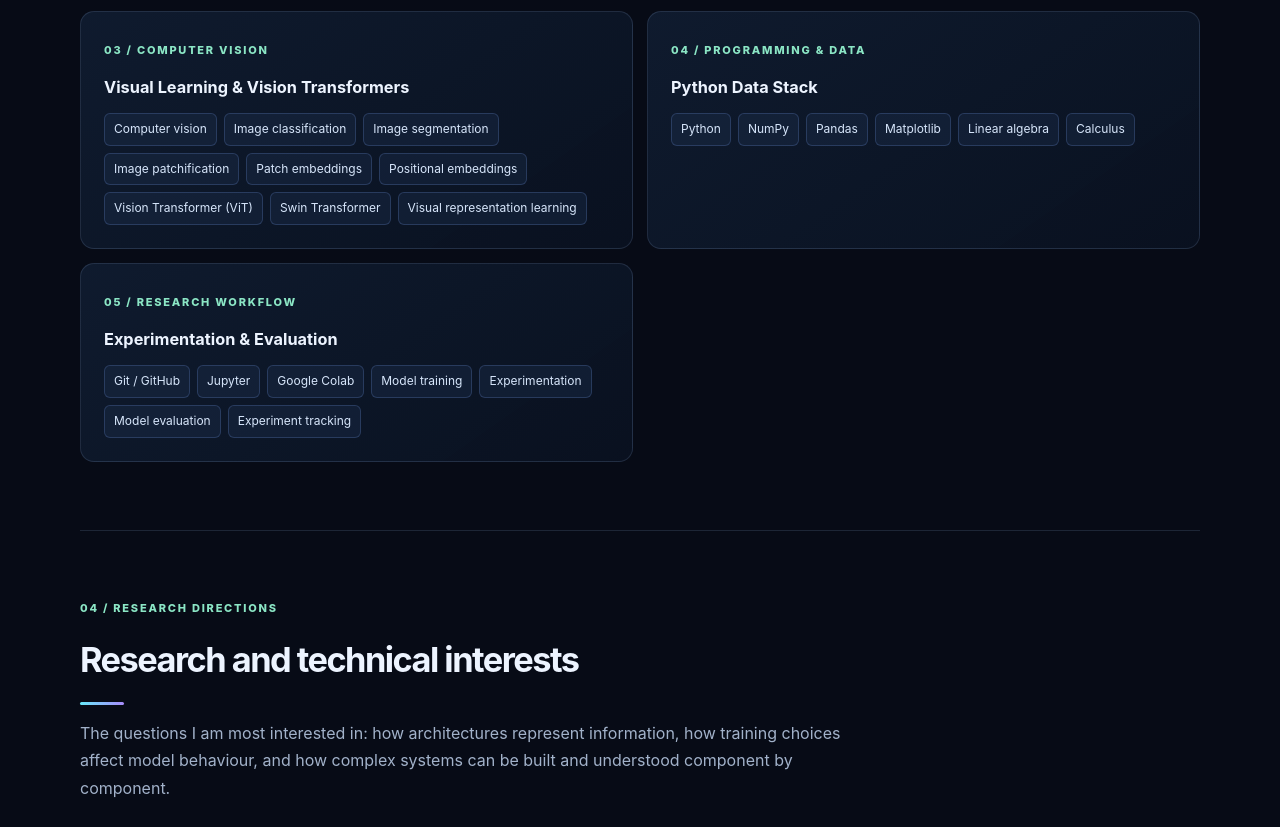
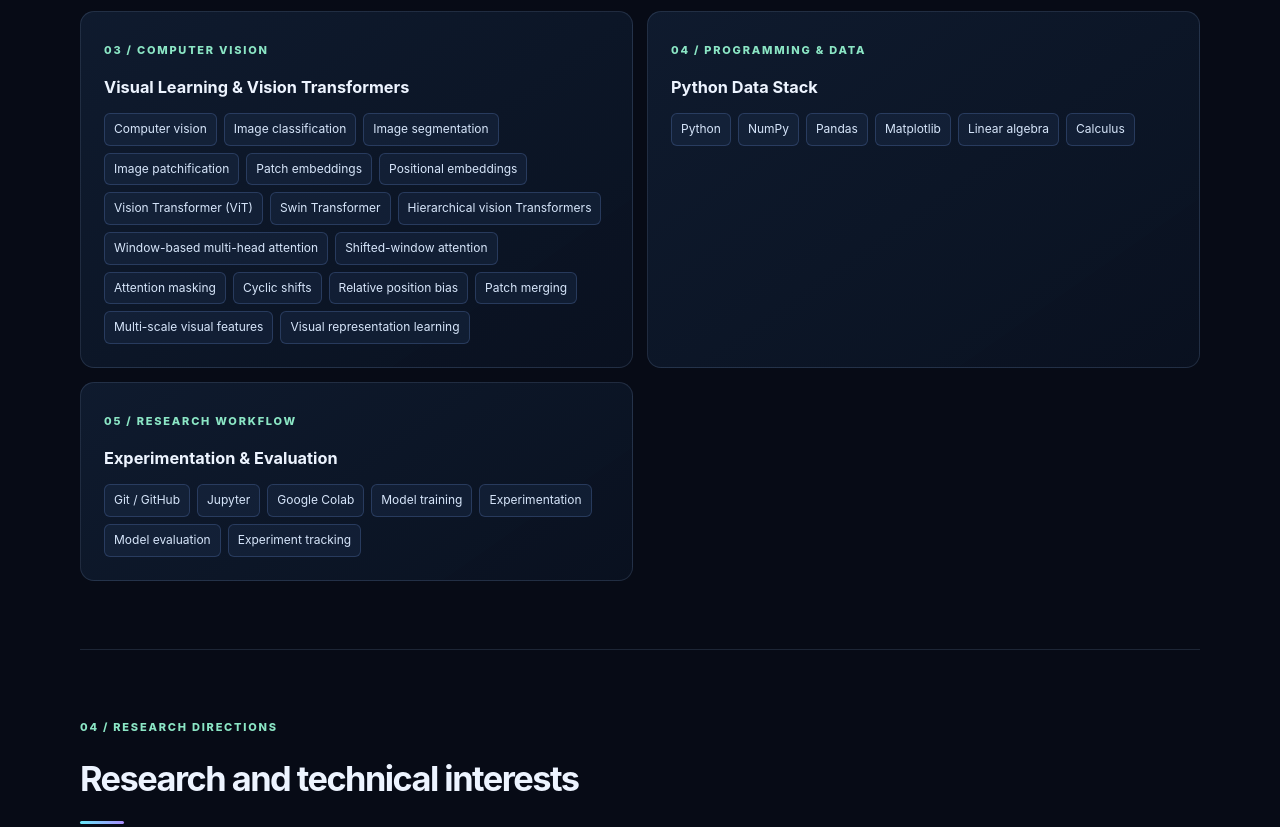
Before and after one commit to AliHassanAbbas/AliHassanAbbas.github.io, a plain HTML site: page index.html in a window 1280 px wide. Shown: the part 7960-8787 px from the top of the page. Drawn offline with Linux system fonts and the light colour scheme.

Commit message:
Expand computer vision expertise with Swin Transformer techniques

```diff
--- a/index.html
+++ b/index.html
@@ -300,7 +300,7 @@
       <div class="expertise-grid">
         <article class="expertise-card"><span class="panel-index">01 / DEEP LEARNING</span><h3>PyTorch &amp; Neural Networks</h3><div class="skill-tags"><span>PyTorch</span><span>Neural networks</span><span>CNNs</span><span>RNNs</span><span>LSTMs</span><span>Autograd</span><span>Training loops</span><span>Optimization</span><span>GPU workflows</span></div></article>
         <article class="expertise-card"><span class="panel-index">02 / SEQUENCE &amp; GENERATIVE MODELS</span><h3>NLP, Transformers &amp; Generative AI</h3><div class="skill-tags"><span>Attention</span><span>Multi-head attention</span><span>Encoder–decoder</span><span>Seq2Seq learning</span><span>Neural machine translation</span><span>Attention masks</span><span>Transformers</span><span>GPT / LLMs</span><span>BERT</span><span>WordLevel tokenization</span><span>TensorBoard</span><span>GANs</span><span>Diffusion models</span><span>Vision-language models</span><span>Image captioning</span><span>Flickr8k</span><span>Image-text pairs</span><span>Multimodal learning</span></div></article>
-        <article class="expertise-card"><span class="panel-index">03 / COMPUTER VISION</span><h3>Visual Learning &amp; Vision Transformers</h3><div class="skill-tags"><span>Computer vision</span><span>Image classification</span><span>Image segmentation</span><span>Image patchification</span><span>Patch embeddings</span><span>Positional embeddings</span><span>Vision Transformer (ViT)</span><span>Swin Transformer</span><span>Visual representation learning</span></div></article>
+        <article class="expertise-card"><span class="panel-index">03 / COMPUTER VISION</span><h3>Visual Learning &amp; Vision Transformers</h3><div class="skill-tags"><span>Computer vision</span><span>Image classification</span><span>Image segmentation</span><span>Image patchification</span><span>Patch embeddings</span><span>Positional embeddings</span><span>Vision Transformer (ViT)</span><span>Swin Transformer</span><span>Hierarchical vision Transformers</span><span>Window-based multi-head attention</span><span>Shifted-window attention</span><span>Attention masking</span><span>Cyclic shifts</span><span>Relative position bias</span><span>Patch merging</span><span>Multi-scale visual features</span><span>Visual representation learning</span></div></article>
         <article class="expertise-card"><span class="panel-index">04 / PROGRAMMING &amp; DATA</span><h3>Python Data Stack</h3><div class="skill-tags"><span>Python</span><span>NumPy</span><span>Pandas</span><span>Matplotlib</span><span>Linear algebra</span><span>Calculus</span></div></article>
         <article class="expertise-card"><span class="panel-index">05 / RESEARCH WORKFLOW</span><h3>Experimentation &amp; Evaluation</h3><div class="skill-tags"><span>Git / GitHub</span><span>Jupyter</span><span>Google Colab</span><span>Model training</span><span>Experimentation</span><span>Model evaluation</span><span>Experiment tracking</span></div></article>
       </div>
```
